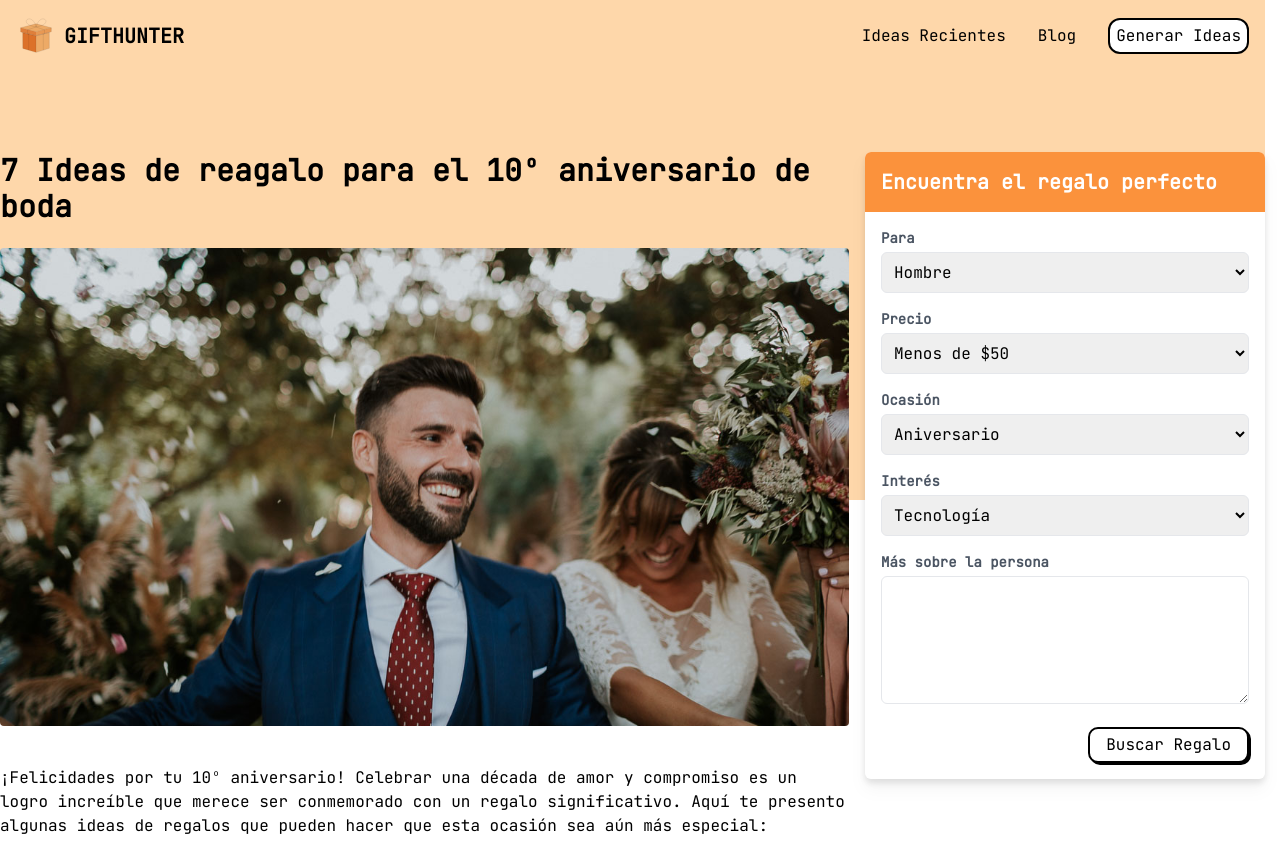
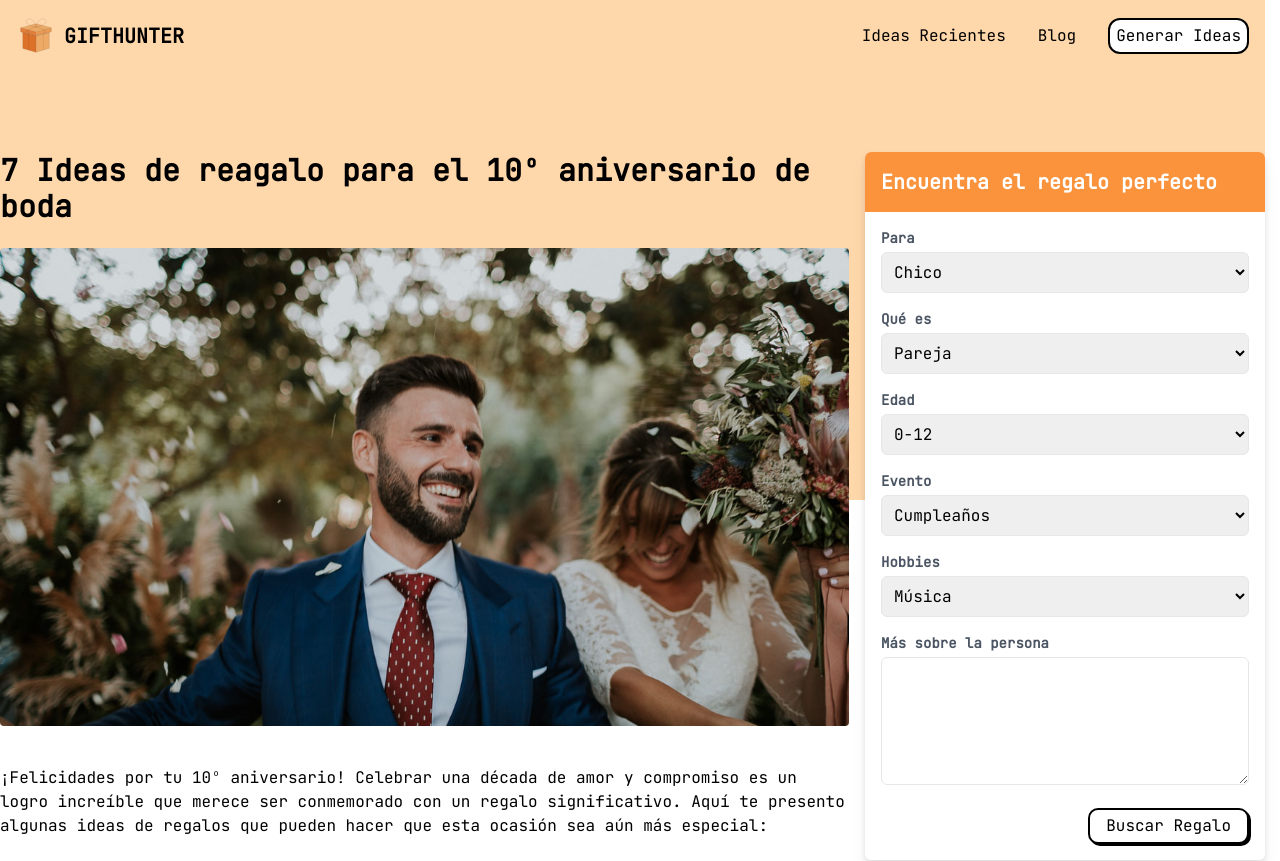
Before and after one commit to sergitejada/MiduVercelHackathon, a Next.js app: page /blog/aniversario/7-ideas-regalos-para-10-aniversario-boda in a window 1280 px wide. Shown: the top 861 px of the page. Built offline with nearby package versions, Linux system fonts and the light colour scheme.

Commit message:
refactor: Side form

```diff
--- a/src/components/side-gifts-form-generator/side-gifts-form-generator.tsx
+++ b/src/components/side-gifts-form-generator/side-gifts-form-generator.tsx
@@ -1,64 +1,174 @@
+"use client"
+
+import { useGenerateGifts } from "@/hooks/use-generate-gifts"
+import { useGiftGeneratorFormStore } from "@/store/gift-generator-form-store"
+import { AgeRange, Event, Genre, GiftForm, Hobbies, Relation } from "@/types/types"
+import { useRouter } from "next/navigation"
+import { useEffect } from "react"
 import Button from "../ui/button"
 
+const genres: { label: string; value: Genre }[] = [
+	{ label: "Chico", value: "man" },
+	{
+		label: "Chica",
+		value: "women"
+	}
+]
+
+const relations: { label: string; value: Relation }[] = [
+	{ label: "Pareja", value: "couple" },
+	{ label: "Compañera de trabajo", value: "coworker" },
+	{ label: "Amiga", value: "friend" },
+	{ label: "Abuela", value: "grandfather" },
+	{ label: "Nieta", value: "grandson" },
+	{ label: "Hija", value: "son" }
+]
+
+const events: { label: string; value: Event }[] = [
+	{ label: "Cumpleaños", value: "birthday" },
+	{ label: "Navidad", value: "christmas" },
+	{ label: "San Valentín", value: "valentine" },
+	{ label: "Graduación", value: "graduation" }
+]
+
+const hobbies: { label: string; value: Hobbies }[] = [
+	{ label: "Música", value: "music" },
+	{ label: "Deporte", value: "sports" },
+	{ label: "Lectura", value: "reading" },
+	{ label: "Cocina", value: "cooking" },
+	{ label: "Viajar", value: "travel" },
+	{ label: "Comer", value: "eat" }
+]
+
+const ages: { label: string; value: AgeRange }[] = [
+	{ label: "0-12", value: "0-12" },
+	{ label: "13-18", value: "13-18" },
+	{ label: "19-30", value: "19-30" },
+	{ label: "31-50", value: "31-50" },
+	{ label: "51-70", value: "51-70" },
+	{ label: ">70", value: ">70" }
+]
+
 export default function SideGiftsFormGenerator() {
+	const setGift = useGiftGeneratorFormStore(state => state.setGift)
+	const clearResults = useGiftGeneratorFormStore(state => state.clearResults)
+	const results = useGiftGeneratorFormStore(state => state.results)
+	const giftGenerationStatus = useGiftGeneratorFormStore(state => state.giftGenerationStatus)
+
+	const { generateResults } = useGenerateGifts()
+	const router = useRouter()
+
+	async function handleSubmit(e: React.FormEvent<HTMLFormElement>) {
+		e.preventDefault()
+		const formData = new FormData(e.currentTarget)
+
+		const hobbies = formData.get("hobbies") as Hobbies
+
+		const newGift: GiftForm = {
+			ageRange: formData.get("ageRange") as AgeRange,
+			event: formData.get("events") as Event,
+			genre: formData.get("genre") as Genre,
+			hobbies: [hobbies] as Hobbies[],
+			relation: formData.get("relations") as Relation,
+			moreDetails: formData.get("moreDetails") as string
+		}
+
+		setGift({
+			...newGift
+		})
+
+		clearResults()
+
+		await generateResults(newGift)
+	}
+
+	useEffect(() => {
+		if (giftGenerationStatus === "error") {
+			alert("Error generando regalos")
+		}
+
+		if (results) {
+			router.push("/")
+		}
+	}, [giftGenerationStatus, results])
+
 	return (
 		<aside className="h-fit min-w-[25rem] rounded-md bg-white drop-shadow-lg">
 			<header className="rounded-t-md bg-orange-400 p-4">
 				<h2 className="text-xl font-semibold text-white">Encuentra el regalo perfecto</h2>
 			</header>
 			<div className="p-4">
-				<form>
+				{giftGenerationStatus === "generating" && <p className="py-4 text-center">Generando regalos...</p>}
+				{giftGenerationStatus === "error" && <p className="py-4 text-center">Error generando regalos</p>}
+				<form onSubmit={handleSubmit}>
 					<div className="mb-4">
-						<label htmlFor="recipient" className="block text-sm font-semibold text-gray-600">
+						<label htmlFor="genre" className="block text-sm font-semibold text-gray-600">
 							Para
 						</label>
-						<select id="recipient" name="recipient" className="mt-1 w-full rounded-md border p-2">
-							<option value="1">Hombre</option>
-							<option value="2">Mujer</option>
-							<option value="3">Niño</option>
-							<option value="4">Niña</option>
+						<select id="genre" name="genre" className="mt-1 w-full rounded-md border p-2">
+							{genres.map(({ label, value }) => (
+								<option key={value} value={value}>
+									{label}
+								</option>
+							))}
 						</select>
 					</div>
 					<div className="mb-4">
-						<label htmlFor="price" className="block text-sm font-semibold text-gray-600">
-							Precio
+						<label htmlFor="relations" className="block text-sm font-semibold text-gray-600">
+							Qué es
 						</label>
-						<select id="price" name="price" className="mt-1 w-full rounded-md border p-2 focus:outline-none">
-							<option value="1">Menos de $50</option>
-							<option value="2">$50 - $100</option>
-							<option value="3">$100 - $200</option>
-							<option value="4">Más de $200</option>
+						<select id="relations" name="relations" className="mt-1 w-full rounded-md border p-2">
+							{relations.map(({ label, value }) => (
+								<option key={value} value={value}>
+									{label}
+								</option>
+							))}
 						</select>
 					</div>
 					<div className="mb-4">
-						<label htmlFor="occasion" className="block text-sm font-semibold text-gray-600">
-							Ocasión
+						<label htmlFor="ageRange" className="block text-sm font-semibold text-gray-600">
+							Edad
 						</label>
-						<select id="occasion" name="occasion" className="mt-1 w-full rounded-md border p-2 focus:outline-none">
-							<option value="1">Aniversario</option>
-							<option value="2">Cumpleaños</option>
-							<option value="3">Boda</option>
-							<option value="4">Graduación</option>
+						<select id="ageRange" name="ageRange" className="mt-1 w-full rounded-md border p-2 focus:outline-none">
+							{ages.map(({ label, value }) => (
+								<option key={value} value={value}>
+									{label}
+								</option>
+							))}
 						</select>
 					</div>
 					<div className="mb-4">
-						<label htmlFor="interest" className="block text-sm font-semibold text-gray-600">
-							Interés
+						<label htmlFor="events" className="block text-sm font-semibold text-gray-600">
+							Evento
 						</label>
-						<select id="interest" name="interest" className="mt-1 w-full rounded-md border p-2 focus:outline-none">
-							<option value="1">Tecnología</option>
-							<option value="2">Moda</option>
-							<option value="3">Deportes</option>
-							<option value="4">Hogar</option>
+						<select id="events" name="events" className="mt-1 w-full rounded-md border p-2 focus:outline-none">
+							{events.map(({ label, value }) => (
+								<option key={value} value={value}>
+									{label}
+								</option>
+							))}
 						</select>
 					</div>
 					<div className="mb-4">
-						<label htmlFor="more-about" className="block text-sm font-semibold text-gray-600">
+						<label htmlFor="hobbies" className="block text-sm font-semibold text-gray-600">
+							Hobbies
+						</label>
+						<select id="hobbies" name="hobbies" className="mt-1 w-full rounded-md border p-2 focus:outline-none">
+							<option value="musica">Música</option>
+							<option value="deportes">Deporte</option>
+							<option value="lectura">Lectura</option>
+							<option value="cocina">Cocina</option>
+							<option value="viajar">Viajar</option>
+							<option value="comer">Comer</option>
+						</select>
+					</div>
+					<div className="mb-4">
+						<label htmlFor="moreDetails" className="block text-sm font-semibold text-gray-600">
 							Más sobre la persona
 						</label>
 						<textarea
-							id="more-about"
-							name="more-about"
+							id="moreDetails"
+							name="moreDetails"
 							rows={3}
 							className="mt-1 h-32 max-h-96 min-h-32 w-full rounded-md border p-2 focus:outline-none"
 						/>
```
